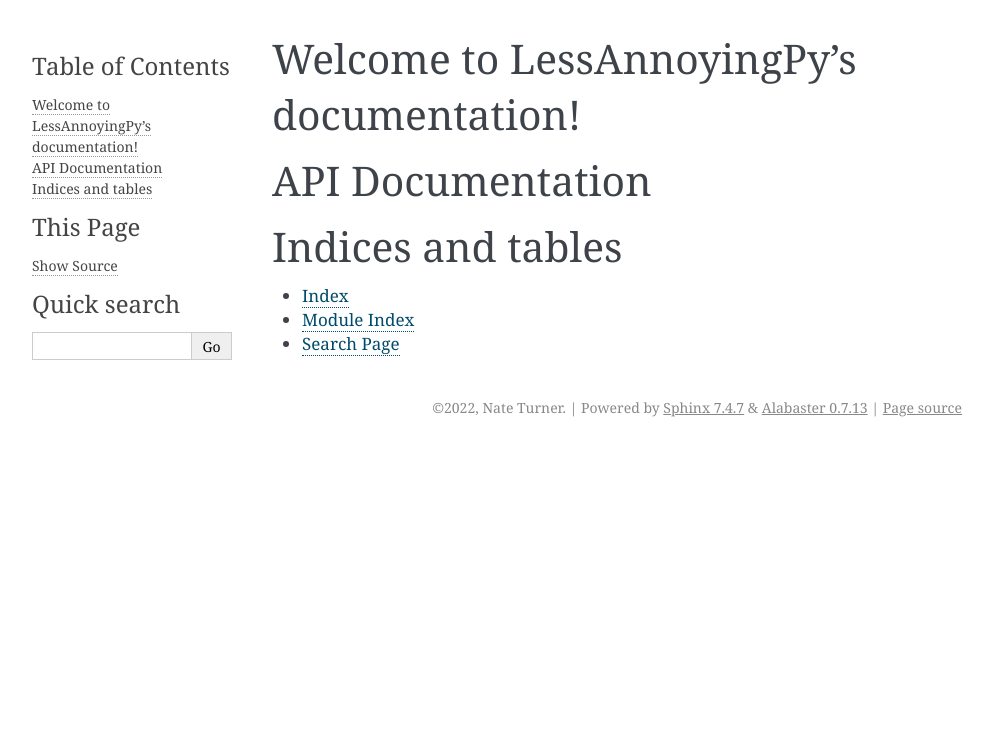
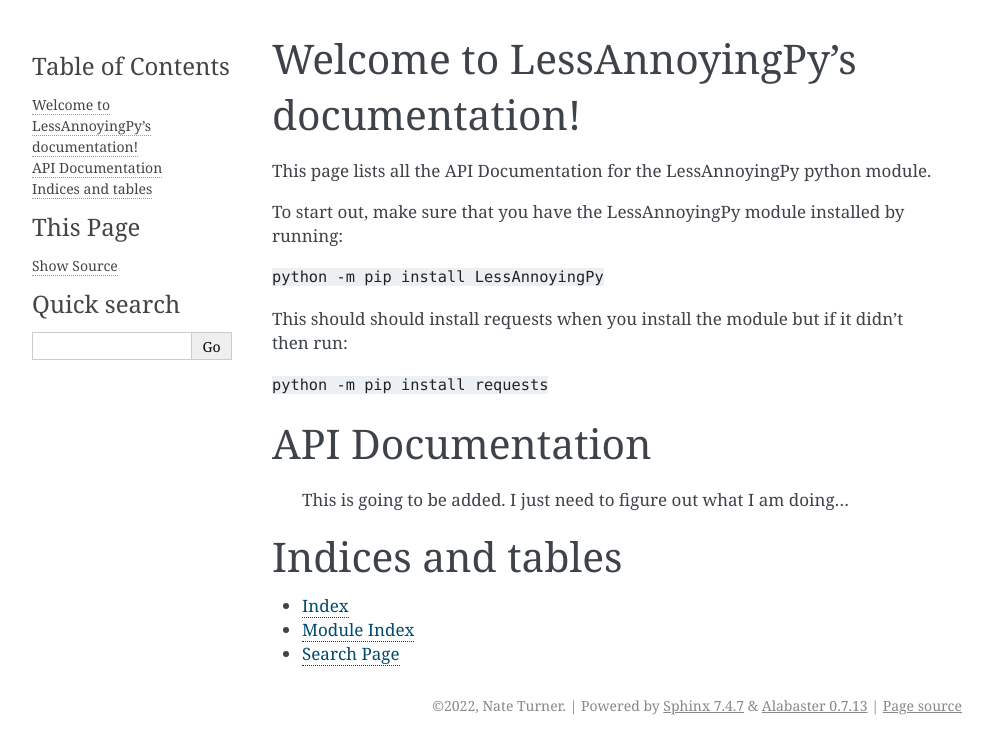
Before and after one commit to LlamaWhisp3r3r/LessAnnoyingPy, a Sphinx documentation site: the page built from docs/index.rst, in a window 1280 px wide. Shown: the top 754 px of the page, without its empty margins (148-1141 px from the left). Built offline with Sphinx 7.4.7, drawn with Linux system fonts in a browser that asks for light colours.

Commit message:
Edit Read the Docs documentation

```diff
--- a/docs/index.rst
+++ b/docs/index.rst
@@ -6,6 +6,16 @@
 Welcome to LessAnnoyingPy's documentation!
 ==========================================
 
+This page lists all the API Documentation for the LessAnnoyingPy python module.
+
+To start out, make sure that you have the LessAnnoyingPy module installed by running:
+
+``python -m pip install LessAnnoyingPy``
+
+This should should install requests when you install the module but if it didn't then run:
+
+``python -m pip install requests``
+
 .. toctree::
    :maxdepth: 2
    :caption: Contents:
@@ -13,6 +23,7 @@
 
 API Documentation
 =================
+ This is going to be added. I just need to figure out what I am doing...
 
 
 
```
